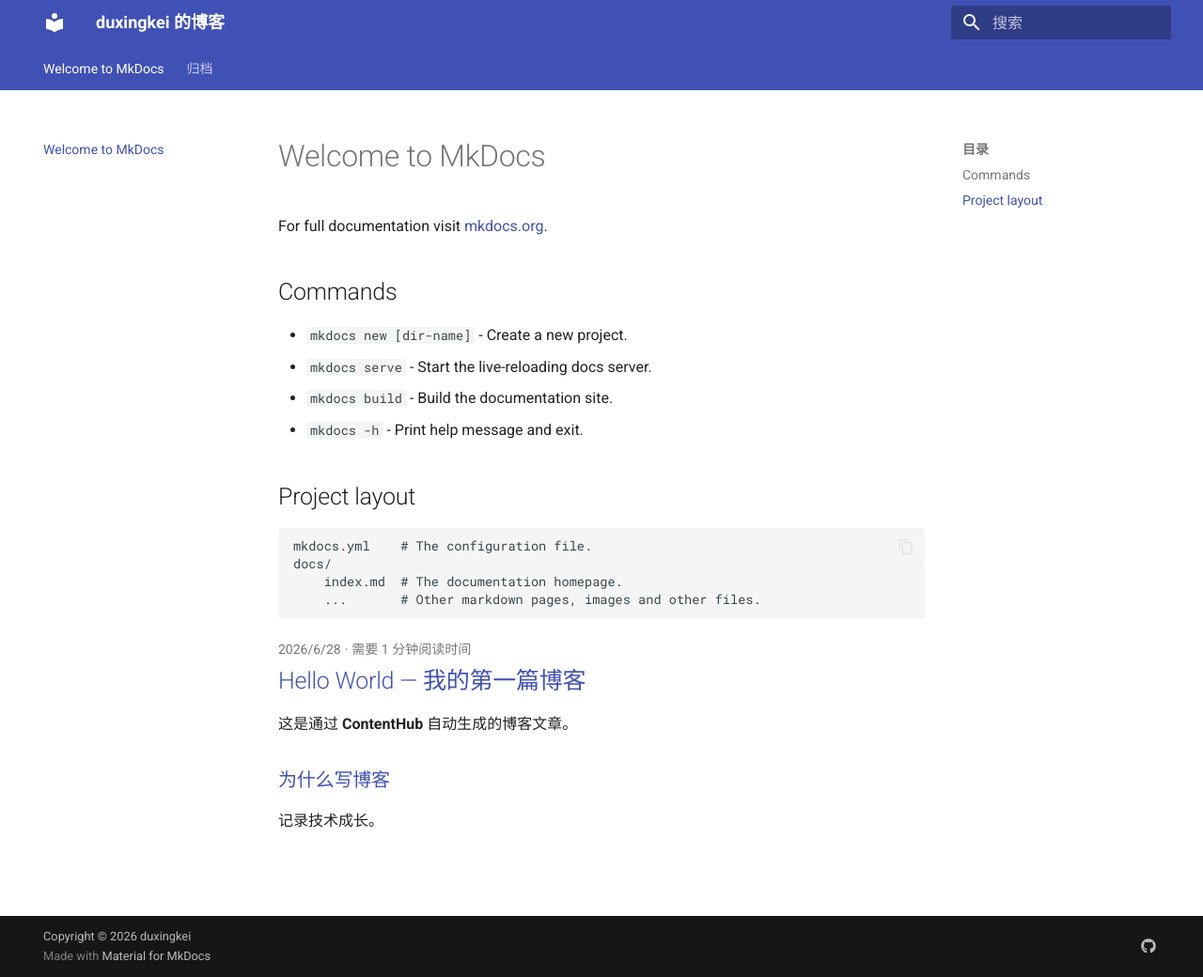
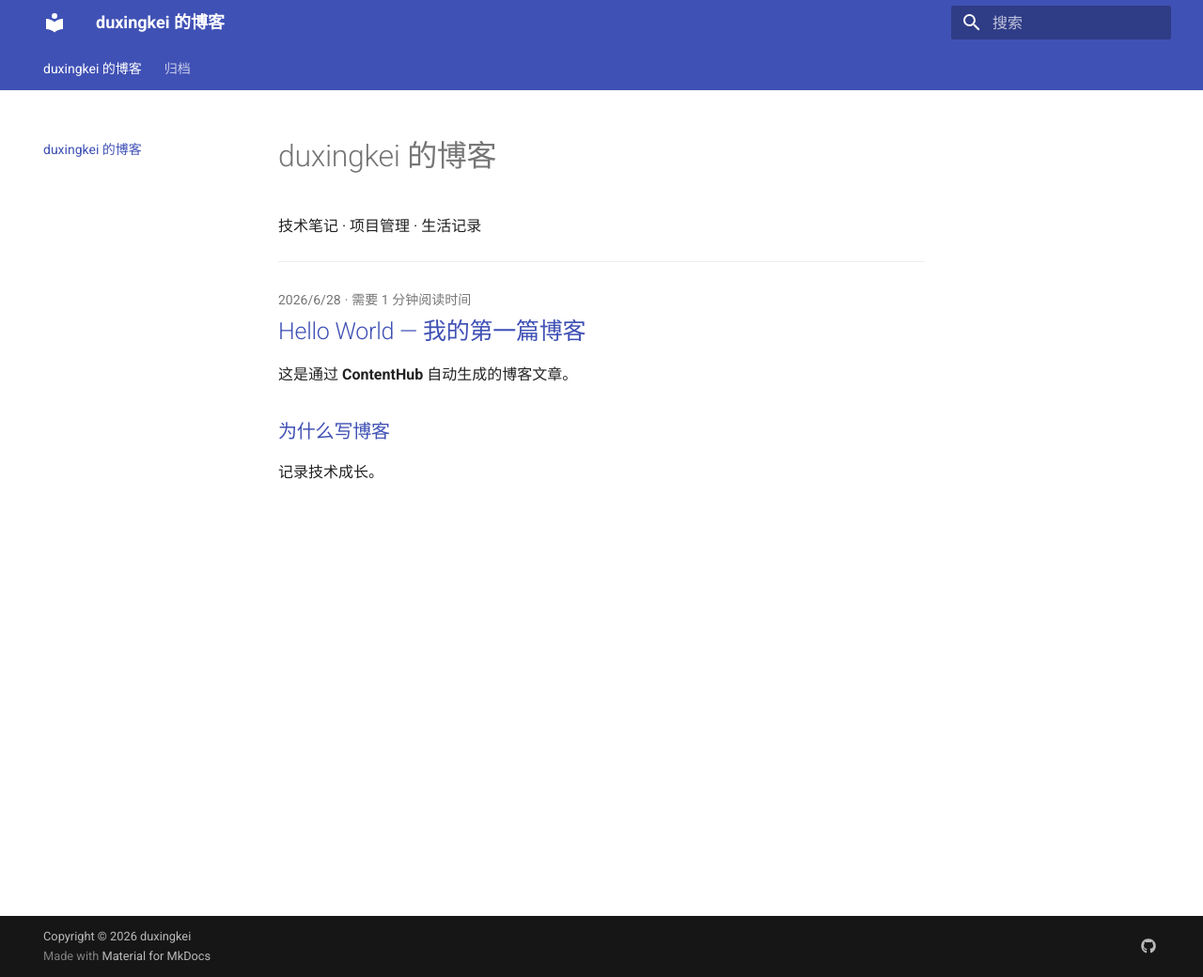
Before and after one commit to duxingkei33/duxingkei33.github.io, an MkDocs documentation site: the page built from blog/docs/index.md, in a window 1280 px wide and 1040 px high. Shown: the whole window at 94% size. Built offline with MkDocs 1.6.1 and Material for MkDocs 9.7.7, drawn with Linux system fonts in a browser that asks for light colours.

Commit message:
fix: add index page and .nojekyll for Pages

```diff
--- a/blog/docs/index.md
+++ b/blog/docs/index.md
@@ -1,17 +1,5 @@
-# Welcome to MkDocs
+# duxingkei 的博客
 
-For full documentation visit [mkdocs.org](https://www.mkdocs.org).
+技术笔记 · 项目管理 · 生活记录
 
-## Commands
-
-* `mkdocs new [dir-name]` - Create a new project.
-* `mkdocs serve` - Start the live-reloading docs server.
-* `mkdocs build` - Build the documentation site.
-* `mkdocs -h` - Print help message and exit.
-
-## Project layout
-
-    mkdocs.yml    # The configuration file.
-    docs/
-        index.md  # The documentation homepage.
-        ...       # Other markdown pages, images and other files.
+---
```
Also changed, not shown: 1 other file.
